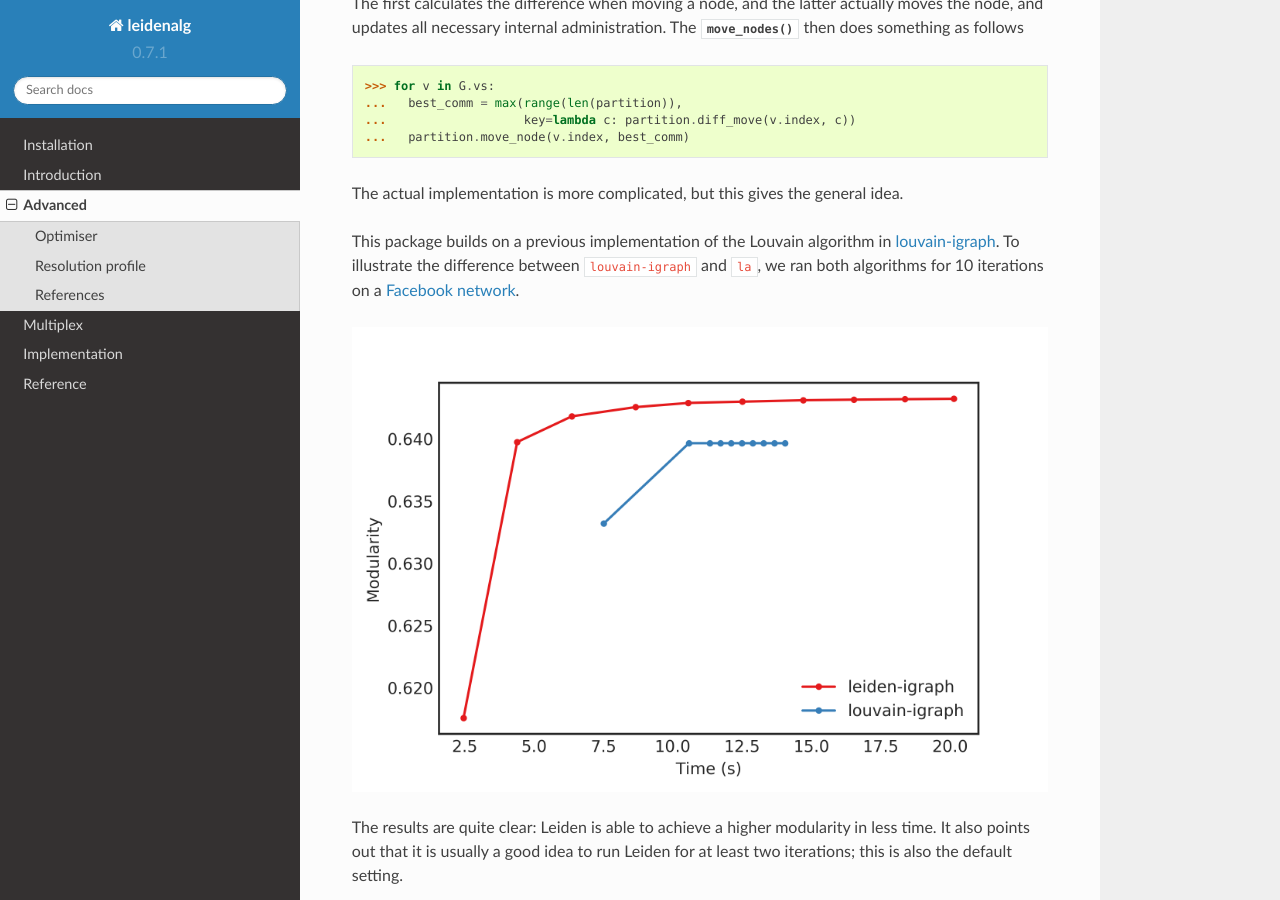
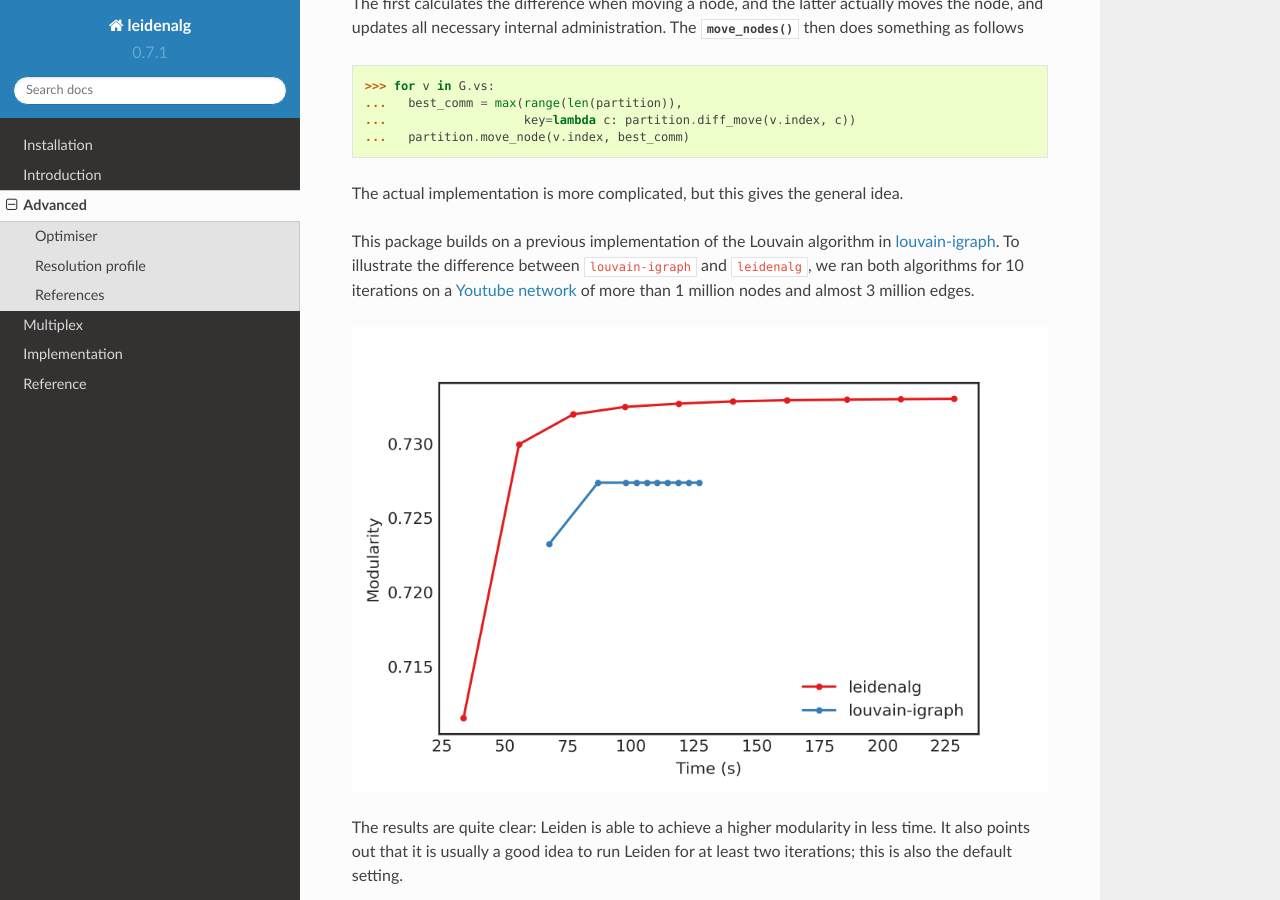
Before and after one commit to vtraag/leidenalg, a Sphinx documentation site: the page built from doc/source/advanced.rst, in a window 1280 px wide and 900 px high, scrolled down 2095 px. Built offline with Sphinx 7.4.7 and the Read the Docs theme 2.0.0, drawn with Linux system fonts in a browser that asks for light colours; the version number is read from the project's files by our own code.

Commit message:
Updated speed comparison.

```diff
--- a/doc/source/advanced.rst
+++ b/doc/source/advanced.rst
@@ -114,9 +114,10 @@ The actual implementation is more complicated, but this gives the general idea.
 
 This package builds on a previous implementation of the Louvain algorithm in
 `louvain-igraph <https://github.com/vtraag/louvain-igraph>`_.  To illustrate
-the difference between ``louvain-igraph`` and ``la``, we ran both algorithms
-for 10 iterations on a `Facebook network
-<http://konect.uni-koblenz.de/networks/facebook-wosn-links>`_.
+the difference between ``louvain-igraph`` and ``leidenalg``, we ran both
+algorithms for 10 iterations on a `Youtube network
+<https://snap.stanford.edu/data/com-Youtube.html>`_ of more than 1 million
+nodes and almost 3 million edges.
 
 .. image:: figures/speed.png
 
```
Also changed, not shown: doc/source/figures/speed.png.
